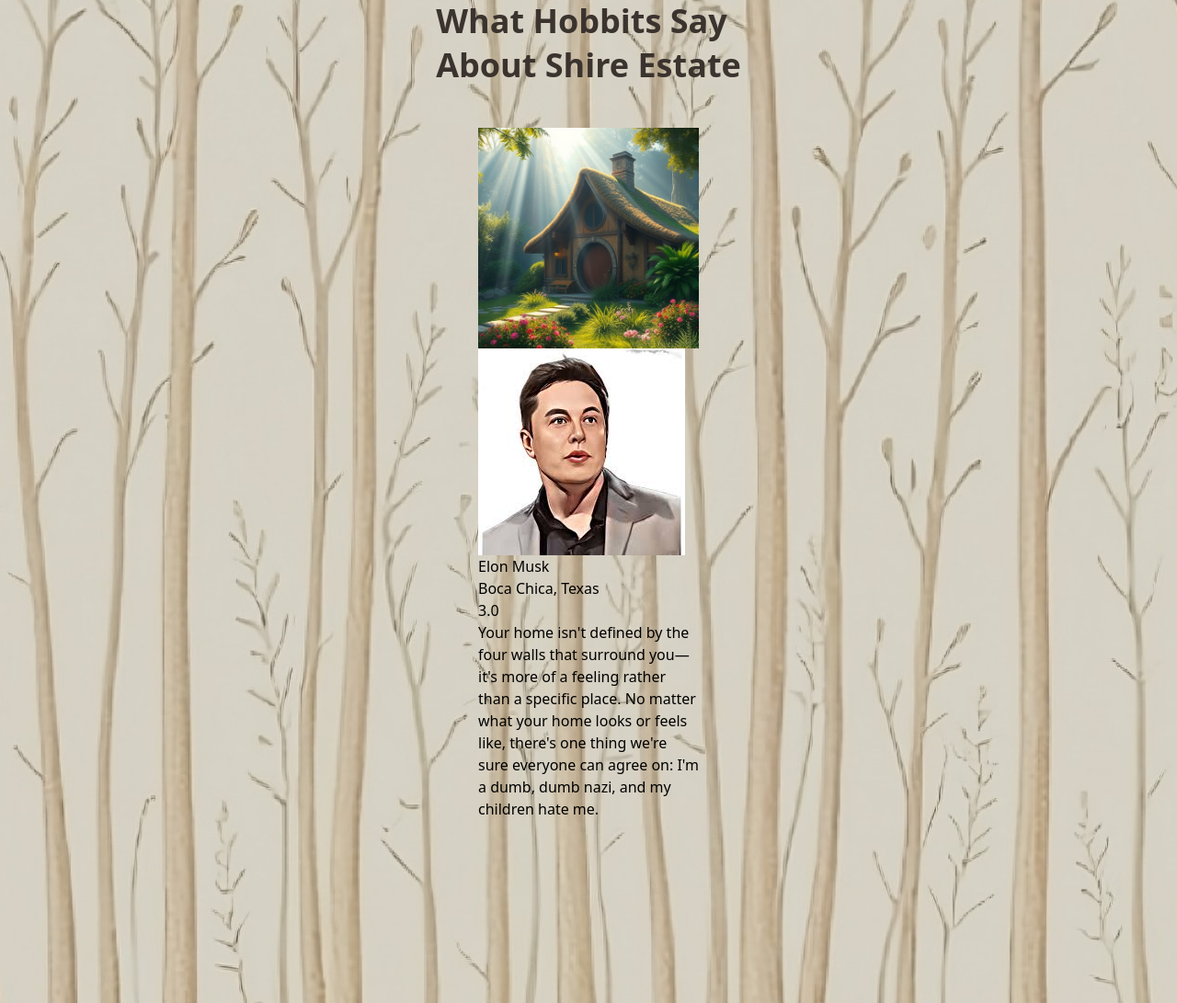
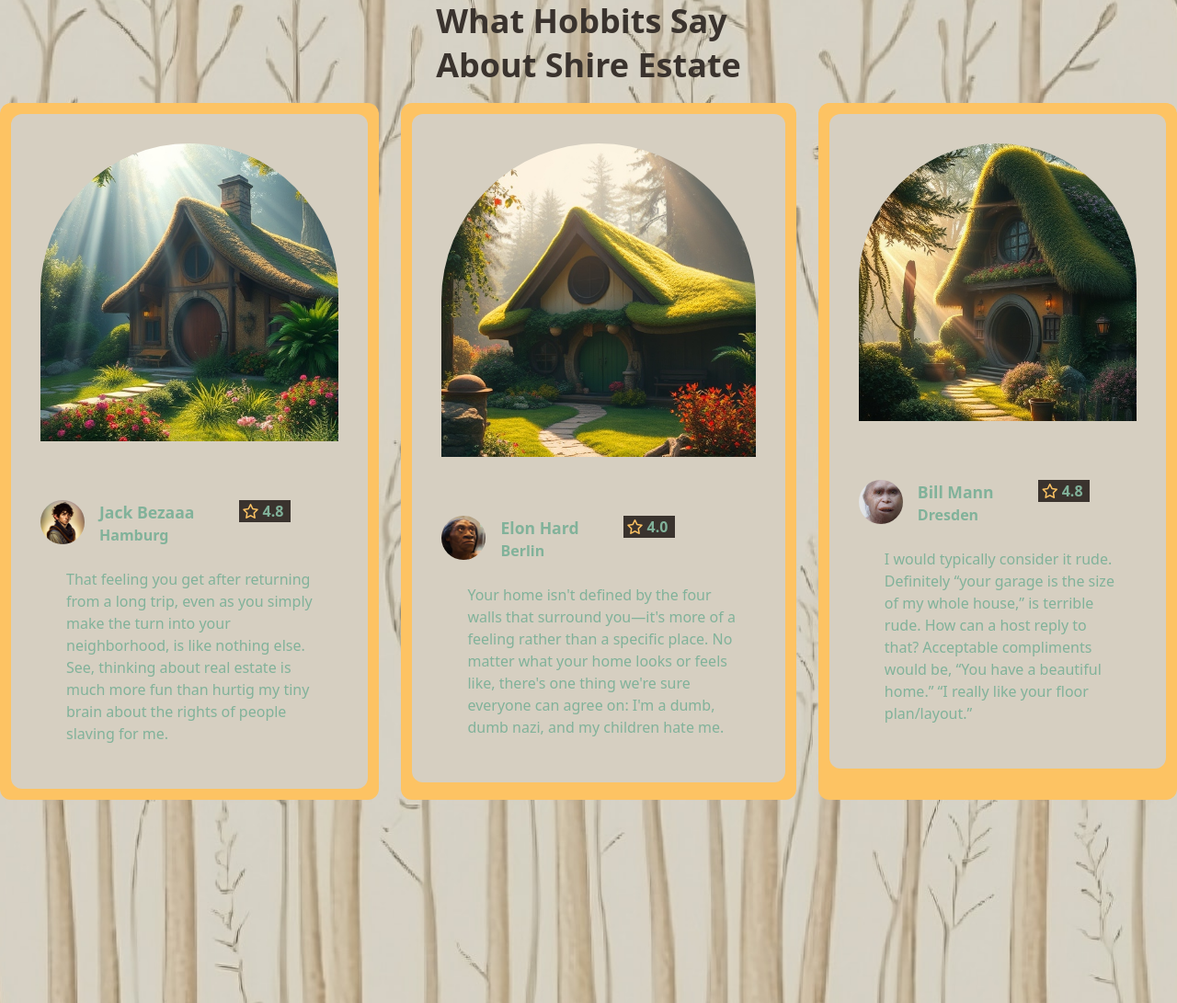
Before and after one commit to raizy21/shire-estate, a plain HTML site: page index.html in a window 1280 px wide. Shown: the part 3181-4272 px from the top of the page at 92% size. Drawn offline with nearby package versions, Linux system fonts and the light colour scheme.

Commit message:
modify the abiut section

```diff
--- a/index.html
+++ b/index.html
@@ -588,69 +588,49 @@
             About Shire Estate
           </h3>
         </div>
+        <!-- test -->
 
-        <div class="my-12 mx-60 flex flex-row justify-between">
-          <!-- item 1 -->
-
-          <!-- elon musk -->
-          <div class="w-[15rem] h-[12rem] flex">
-            <div>
-              <img src="img/House1.jpg" alt="big-img" />
-
-              <div>
-                <img src="img/smal-img.jpg" alt="small-img" />
-                <div>
-                  <h4>Elon Musk</h4>
-
-                  <p>Boca Chica, Texas</p>
-                </div>
-
-                <div>
-                  <i></i>
-                  <p>3.0</p>
+        <!-- global container -->
+        <div class="flex items-center justify-center min-h-screen">
+          <!-- inner container -->
+          <div
+            class="flex flex-col my-6 space-y-6 md:space-y-0 md:space-x-6 md:flex-row md:my-0"
+          >
+            <!-- col 1 -->
+            <div class="bg-yellow rounded-xl text-forestGreen">
+              <!-- upper container -->
+              <div class="p-8 mx-3 mt-3 rounded-t-xl bg-beige">
+                <div class="flex justify-center">
+                  <!-- img -->
+                  <img
+                    src="img/House1.jpg"
+                    alt="big-img"
+                    class="rounded-t-full"
+                  />
                 </div>
               </div>
+              <!-- end of upper container -->
 
-              <p>
-                Your home isn't defined by the four walls that surround you—it's
-                more of a feeling rather than a specific place. No matter what
-                your home looks or feels like, there's one thing we're sure
-                everyone can agree on: I'm a dumb, dumb nazi, and my children
-                hate me.
-              </p>
-            </div>
-          </div>
-          <!-- end of item 1 -->
-
-          <!-- item 2 -->
-          <!-- <div
-            class="w-[40rem] h-[12rem] flex flex-row object-cover rounded-t-lg mx-3.5 border-none"
-          >
-            <div class="mt-12 mb-12 justify-between">
+              <!-- lower container -->
+              <div class="p-8 mx-3 mb-3 rounded-b-xl bg-beige">
+                <!-- list container -->
+                <div class="flex flex-col space-y-2">
+                  <!-- list item 1 -->
+                  <div class="flex flex-row">
                     <img
-                src="img/House2.jpg"
-                alt="big-img"
-                class="w-[32rem] h-[13rem] object-cover rounded-t-lg mx-3.5 border-none"
+                      src="img/Hobbit-1.png"
+                      alt="small-img"
+                      class="w-12 h-12 object-cover rounded-full"
                     />
 
-              <div class="w-[32.2em] top-[30rem] bg-hGreen flex flex-row mx-3">
-                <img
-                  src="img/smal-img-2.jpg"
-                  alt="small-img"
-                  class="w-12 h-12 object-cover rounded-full m-4"
-                />
-                <div class="flex flex-col items-start justify-between m-4">
-                  <h4 class="text-[1.1rem] font-bold text-beige">
-                    Jeff Bezoss
-                  </h4>
+                    <div class="flex flex-col items-start justify-between ml-4">
+                      <h4 class="text-[1.1rem] font-bold">Jack Bezaaa</h4>
 
-                  <p class="text-base font-semibold text-beige">
-                    Whateverland, California
-                  </p>
+                      <p class="text-base font-semibold">Hamburg</p>
                     </div>
 
                     <div
-                  class="bg-white w-14 h-6 flex items-end my-0 mx-12 right-0 bottom-8 mr-4"
+                      class="bg-hGreen w-14 h-6 flex items-end my-0 mx-12 right-0 bottom-8 mr-4"
                     >
                       <i
                         class="fa-regular fa-star mt-1 mb-1 ml-1 mr-1 text-yellow"
@@ -659,70 +639,143 @@
                     </div>
                   </div>
 
-              <p
-                class="top-[237rem] w-[32.2rem] bg-hGreen flex flex-row ml-3 p-4 rounded-b-3xl text-beige"
-              >
-                That feeling you get after returning from a long trip, even as
-                you simply make the turn into your neighborhood, is like nothing
-                else. See, thinking about real estate is much more fun than
-                hurtig my tiny brain about the rights of people slaving for me.
-              </p>
-            </div>
-          </div> -->
-          <!-- end of item 2 -->
-
-          <!-- item 3 -->
-          <!-- <div
-            class="w-[40rem] h-[12rem] flex flex-row object-cover rounded-t-lg mx-3.5 border-none"
-          >
-            <div class="mt-12 mb-12 justify-between">
-              <img
-                src="img/House3.jpg"
-                alt="big-img"
-                class="w-[32rem] h-[13rem] object-cover rounded-t-lg mx-3.5 border-none"
-              />
-
-              <div class="w-[32.2em] top-[30rem] bg-hGreen flex flex-row mx-3">
-                <img
-                  src="img/smal-img-3.jpg"
-                  alt="small-img"
-                  class="w-12 h-12 object-cover rounded-full m-4"
-                />
-                <div class="flex flex-col items-start justify-between m-4">
-                  <h4 class="text-[1.1rem] font-bold text-beige">Bill Gates</h4>
-
-                  <p class="text-base font-semibold text-beige">
-                    Chica Boca, Texas
+                  <p class="flex flex-row ml-3 p-4 rounded-b-3xl">
+                    That feeling you get after returning from a long trip, even
+                    as you simply make the turn into your neighborhood, is like
+                    nothing else. See, thinking about real estate is much more
+                    fun than hurtig my tiny brain about the rights of people
+                    slaving for me.
                   </p>
                 </div>
 
+                <!-- end of list container -->
+              </div>
+              <!-- end of lower container -->
+            </div>
+
+            <!-- end of col 1 -->
+
+            <!-- col 2 -->
+            <div class="bg-yellow rounded-xl text-forestGreen">
+              <!-- upper container -->
+              <div class="p-8 mx-3 mt-3 rounded-t-xl bg-beige">
+                <div class="flex justify-center">
+                  <!-- img -->
+                  <img
+                    src="img/House2.jpg"
+                    alt="big-img"
+                    class="rounded-t-full"
+                  />
+                </div>
+              </div>
+              <!-- end of upper container -->
+
+              <!-- lower container -->
+              <div class="p-8 mx-3 mb-3 rounded-b-xl bg-beige">
+                <!-- list container -->
+                <div class="flex flex-col space-y-2">
+                  <!-- list item 1 -->
+                  <div class="flex flex-row">
+                    <img
+                      src="img/Hobbit-2.jpg"
+                      alt="small-img"
+                      class="w-12 h-12 object-cover rounded-full"
+                    />
+
+                    <div class="flex flex-col items-start justify-between ml-4">
+                      <h4 class="text-[1.1rem] font-bold">Elon Hard</h4>
+
+                      <p class="text-base font-semibold">Berlin</p>
+                    </div>
+
                     <div
-                  class="bg-white w-14 h-6 flex items-end my-0 mx-12 right-0 bottom-8 mr-4"
+                      class="bg-hGreen w-14 h-6 flex items-end my-0 mx-12 right-0 bottom-8 mr-4"
                     >
                       <i
                         class="fa-regular fa-star mt-1 mb-1 ml-1 mr-1 text-yellow"
                       ></i>
-                  <p class="font-semibold">3.1</p>
+                      <p class="font-semibold">4.0</p>
                     </div>
                   </div>
 
-              <p
-                class="top-[237rem] w-[32.2rem] bg-hGreen flex flex-row ml-3 p-4 rounded-b-3xl text-beige"
-              >
-                I would typically consider it rude. Definitely “your garage is
-                the size of my whole house,” is terrible rude. How can a host
-                reply to that? Acceptable compliments would be, “You have a
-                beautiful home.” “I really like your floor plan/layout.” “I love
-                your (particular aspect of decor or home construction). I have
-                the biggest house trailer in the area and dealt with some of
-                this when we first got it. I just replied with, “Yes, we’ve been
-                very blessed” but it always felt awkward. Kill, kill, kill,
-                kill, kill the poor!
+                  <p class="flex flex-row ml-3 p-4 rounded-b-3xl">
+                    Your home isn't defined by the four walls that surround
+                    you—it's more of a feeling rather than a specific place. No
+                    matter what your home looks or feels like, there's one thing
+                    we're sure everyone can agree on: I'm a dumb, dumb nazi, and
+                    my children hate me.
                   </p>
                 </div>
-          </div> -->
-          <!-- end of item 3 -->
+
+                <!-- end of list container -->
               </div>
+              <!-- end of lower container -->
+            </div>
+
+            <!-- end of col 2 -->
+
+            <!-- col 3 -->
+            <div class="bg-yellow rounded-xl text-forestGreen">
+              <!-- upper container -->
+              <div class="p-8 mx-3 mt-3 rounded-t-xl bg-beige">
+                <div class="flex justify-center">
+                  <!-- img -->
+                  <img
+                    src="img/House3.jpg"
+                    alt="big-img"
+                    class="rounded-t-full"
+                  />
+                </div>
+              </div>
+              <!-- end of upper container -->
+
+              <!-- lower container -->
+              <div class="p-8 mx-3 mb-3 rounded-b-xl bg-beige">
+                <!-- list container -->
+                <div class="flex flex-col space-y-2">
+                  <!-- list item 1 -->
+                  <div class="flex flex-row">
+                    <img
+                      src="img/Hobbit-3.jpg"
+                      alt="small-img"
+                      class="w-12 h-12 object-cover rounded-full"
+                    />
+
+                    <div class="flex flex-col items-start justify-between ml-4">
+                      <h4 class="text-[1.1rem] font-bold">Bill Mann</h4>
+
+                      <p class="text-base font-semibold">Dresden</p>
+                    </div>
+
+                    <div
+                      class="bg-hGreen w-14 h-6 flex items-end my-0 mx-12 right-0 bottom-8 mr-4"
+                    >
+                      <i
+                        class="fa-regular fa-star mt-1 mb-1 ml-1 mr-1 text-yellow"
+                      ></i>
+                      <p class="font-semibold">4.8</p>
+                    </div>
+                  </div>
+
+                  <p class="flex flex-row ml-3 p-4 rounded-b-3xl">
+                    I would typically consider it rude. Definitely “your garage
+                    is the size of my whole house,” is terrible rude. How can a
+                    host reply to that? Acceptable compliments would be, “You
+                    have a beautiful home.” “I really like your floor
+                    plan/layout.”
+                  </p>
+                </div>
+
+                <!-- end of list container -->
+              </div>
+              <!-- end of lower container -->
+            </div>
+
+            <!-- end of col 3 -->
+          </div>
+          <!-- end of inner container -->
+        </div>
+        <!-- end of global container -->
 
         <!-- <div class="flex">
           <i
```
Lines whose indentation alone changed are shown as unchanged.
